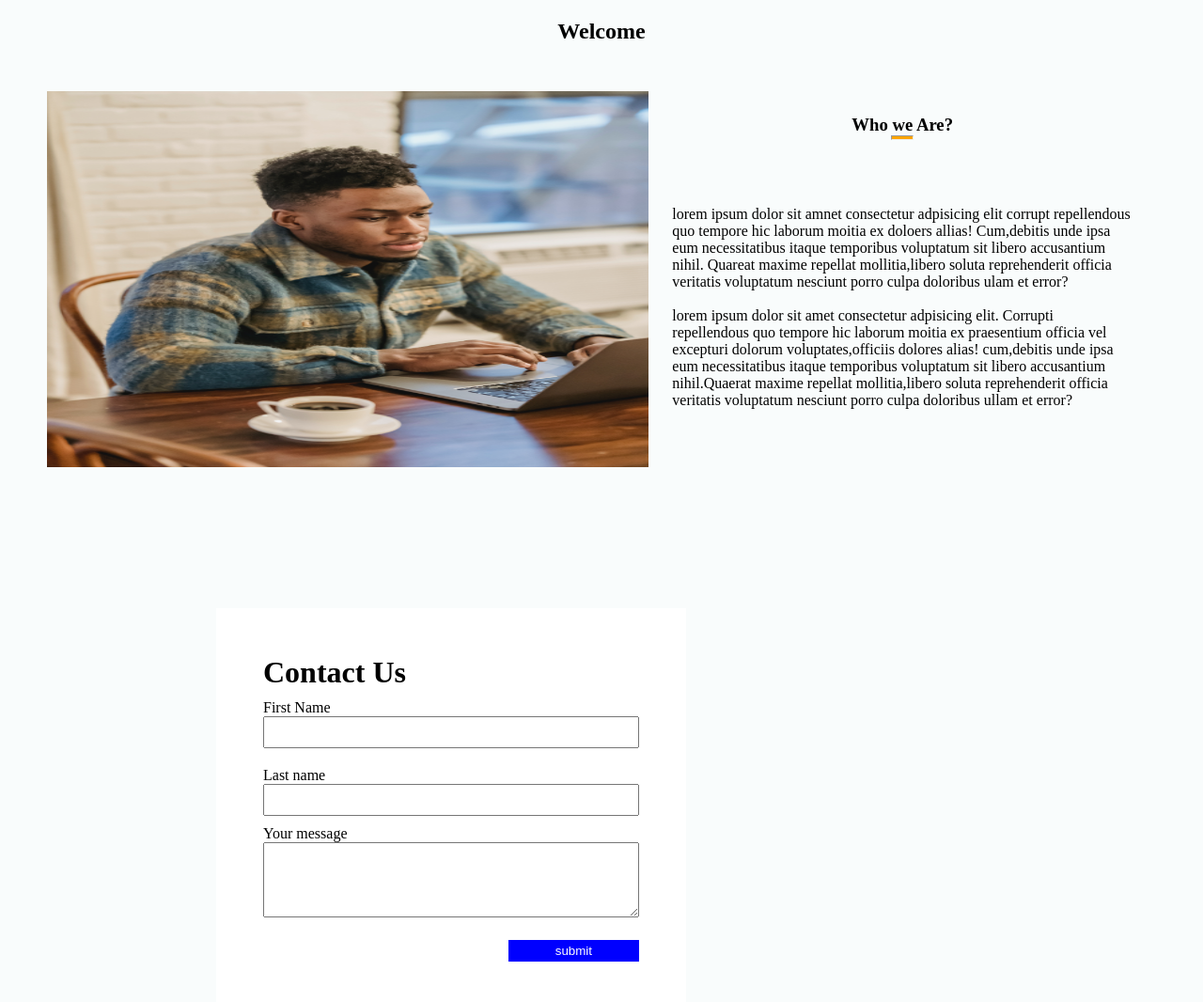
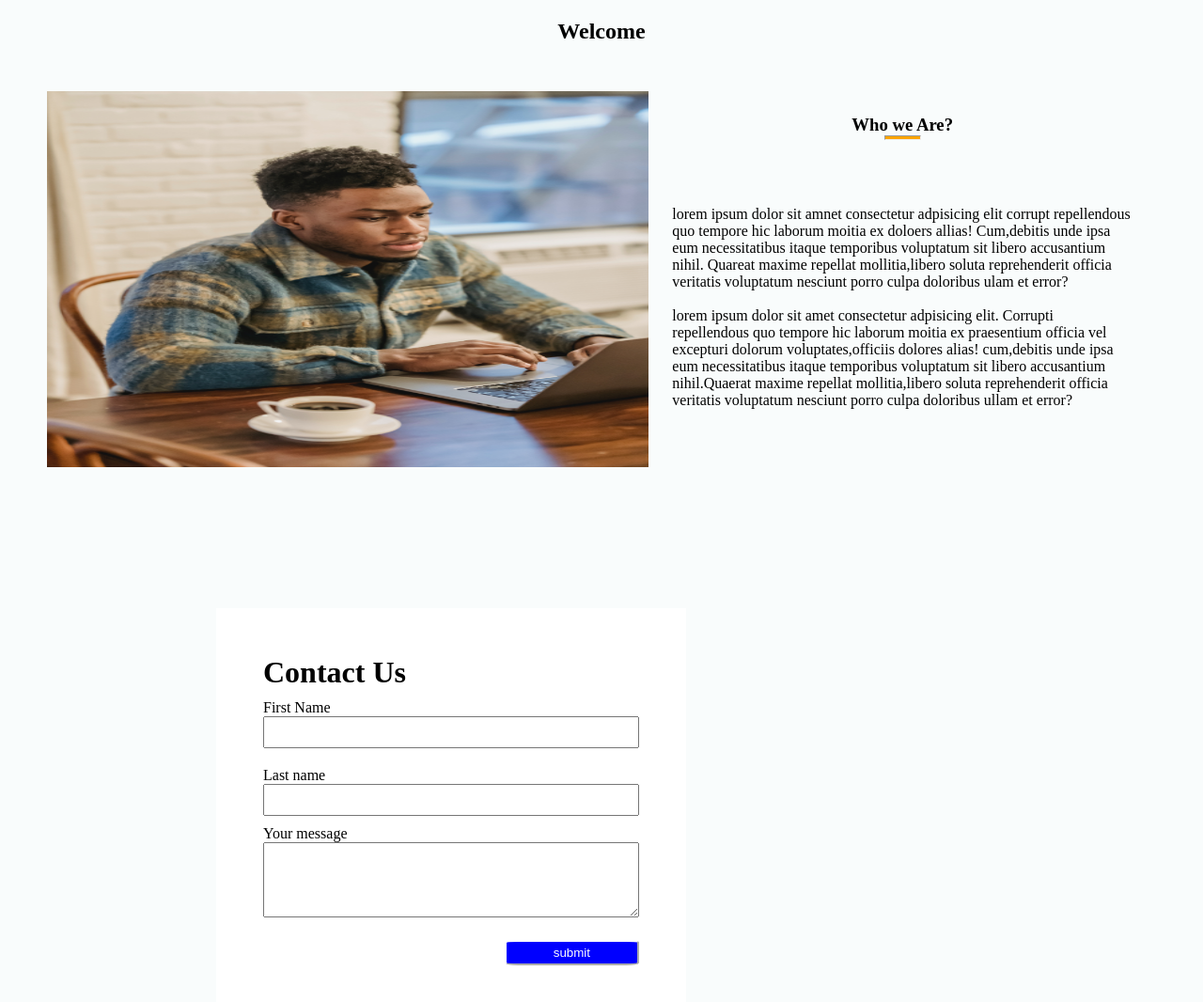
Before and after one commit to Miss-shelby/task, a plain HTML site: page index.html in a window 1280 px wide. Shown: the whole page at 94% size. Drawn offline with Linux system fonts and the light colour scheme.

Commit message:
Update style.css

```diff
--- a/style.css
+++ b/style.css
@@ -31,7 +31,7 @@
     justify-content: center;
 }
 .line{
-    width: 5%;
+    width: 8%;
     height: 5px;
     background-color: orange;
     margin:auto;
@@ -74,5 +74,6 @@ padding: 20px 0;
     background-color: blue;
     padding: 4px 50px;
     color: white;
-    border: none;
+    border-color: white;
+    border-radius:10%;
 }
```
